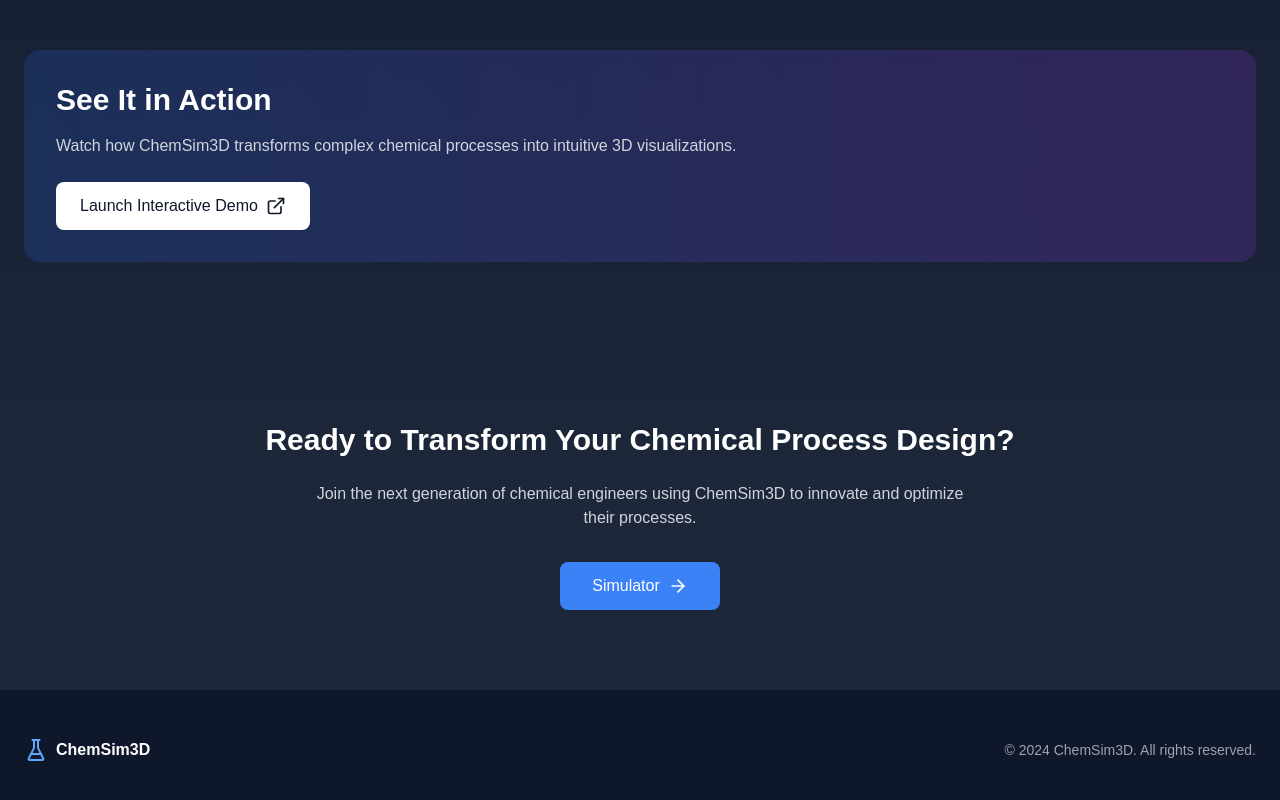
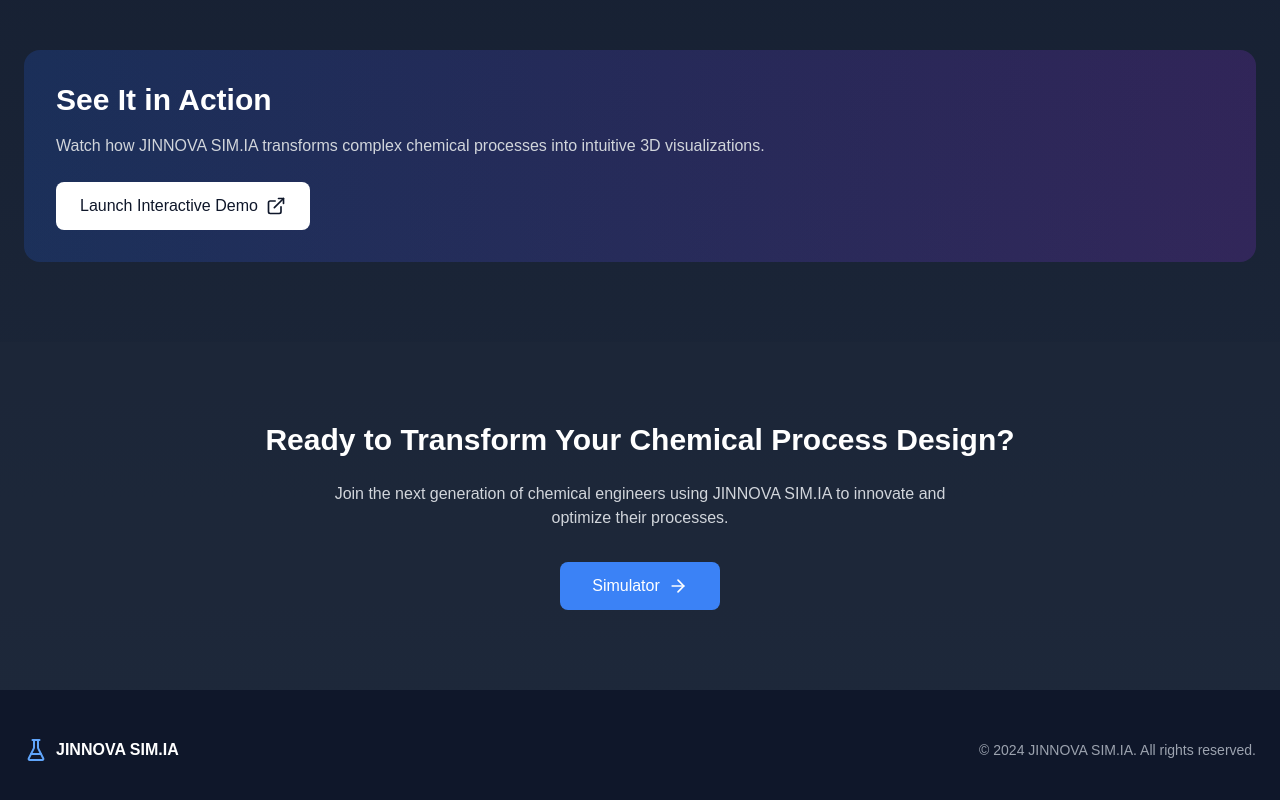
Before and after one commit to JessiP23/industrialSimulator, a Next.js app: page / in a window 1280 px wide. Shown: the part 1053-1853 px from the top of the page. Built offline with nearby package versions, Linux system fonts and the light colour scheme.

Commit message:
changed the name

```diff
--- a/app/page.js
+++ b/app/page.js
@@ -93,7 +93,7 @@ const LandingPage = () => {
             <div className="mb-8 md:mb-0 md:mr-8">
               <h2 className="text-3xl font-bold text-white mb-4">See It in Action</h2>
               <p className="text-gray-300 mb-6">
-                Watch how ChemSim3D transforms complex chemical processes into intuitive 3D visualizations.
+                Watch how JINNOVA SIM.IA transforms complex chemical processes into intuitive 3D visualizations.
               </p>
               <button className="bg-white text-slate-900 px-6 py-3 rounded-lg flex items-center space-x-2 hover:bg-gray-100 transition-colors">
                 <span>Launch Interactive Demo</span>
@@ -109,7 +109,7 @@ const LandingPage = () => {
         <div className="container mx-auto px-6 text-center">
           <h2 className="text-3xl font-bold text-white mb-6">Ready to Transform Your Chemical Process Design?</h2>
           <p className="text-gray-300 mb-8 max-w-2xl mx-auto">
-            Join the next generation of chemical engineers using ChemSim3D to innovate and optimize their processes.
+            Join the next generation of chemical engineers using JINNOVA SIM.IA to innovate and optimize their processes.
           </p>
           <button onClick={navigateButton} className="bg-blue-500 hover:bg-blue-600 text-white px-8 py-3 rounded-lg flex items-center space-x-2 mx-auto transition-colors">
             <span>Simulator</span>
@@ -124,10 +124,10 @@ const LandingPage = () => {
           <div className="flex flex-col md:flex-row justify-between items-center">
             <div className="flex items-center space-x-2 mb-4 md:mb-0">
               <FlaskConical className="h-6 w-6 text-blue-400" />
-              <span className="text-white font-bold">ChemSim3D</span>
+              <span className="text-white font-bold">JINNOVA SIM.IA</span>
             </div>
             <div className="text-gray-400 text-sm">
-              © 2024 ChemSim3D. All rights reserved.
+              © 2024 JINNOVA SIM.IA. All rights reserved.
             </div>
           </div>
         </div>
```
